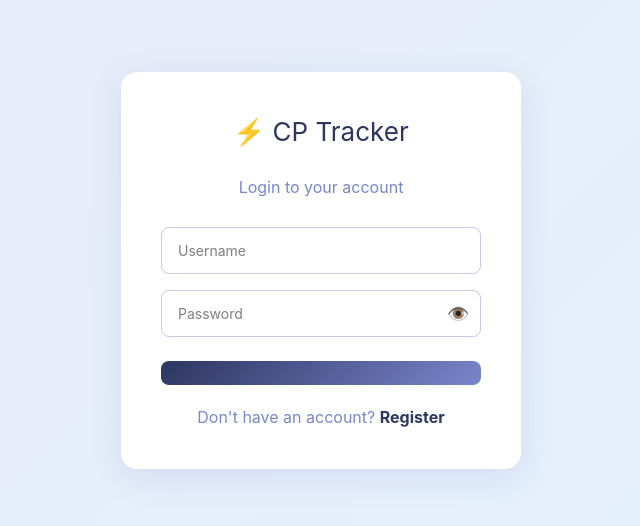
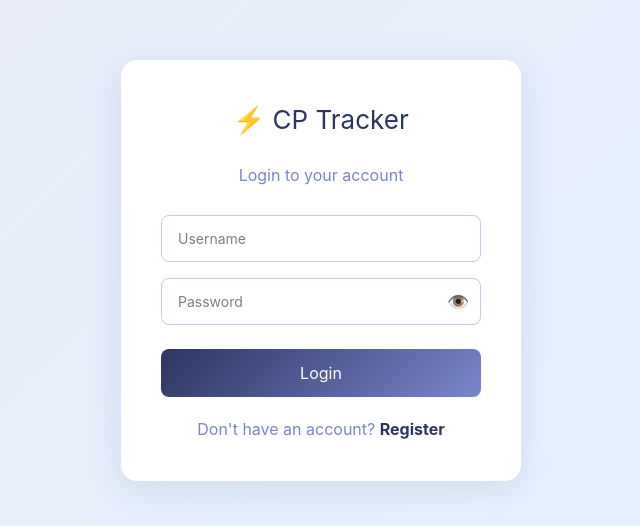
Before and after one commit to swara546/cp-tracker, a React (Vite) app in the folder cpfrontend/: page / in a window 1280 px wide. Shown: the part 130-656 px from the top of the page, without its empty margins (319-959 px from the left). Built offline with nearby package versions, Linux system fonts and the light colour scheme.

Commit message:
one change

```diff
--- a/cpfrontend/src/pages/Login.jsx
+++ b/cpfrontend/src/pages/Login.jsx
@@ -77,7 +77,7 @@ const Login = () => {
           <button type="submit" style={{
             padding: "12px", background: "linear-gradient(135deg, #2d3561, #7986cb)",
             color: "white", border: "none", borderRadius: "8px", fontSize: "16px", cursor: "pointer", marginTop: "8px"
-          }}>
+          }}>Login
           </button>
         </form>
         <p style={{ textAlign: "center", marginTop: "20px", color: "#7986cb", cursor: "pointer" }}
```
Also changed, not shown: 1 other file (tests, documents, lock files or other folders).
